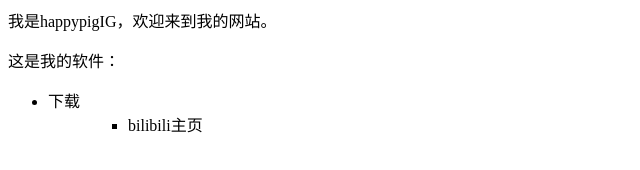
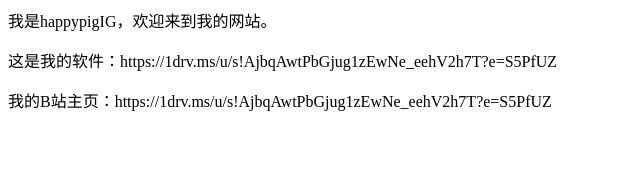
Before and after one commit to kalipigIG/kalipigIG.github.io, a plain HTML site: page index.html in a window 1280 px wide. Shown: the whole page, without its empty margins (0-640 px from the left). Drawn offline with Linux system fonts and the light colour scheme.

Commit message:
Update index.html

```diff
--- a/index.html
+++ b/index.html
@@ -1,8 +1,3 @@
 <p> 我是happypigIG，欢迎来到我的网站。
-<p> 这是我的软件：
-<ul>
-  <li> <a herf="https://1drv.ms/u/s!AjbqAwtPbGjug1zEwNe_eehV2h7T?e=S5PfUZ">下载</a> </li>
-<ul>
-<ul>
-  <li> <a herf="https://1drv.ms/u/s!AjbqAwtPbGjug1zEwNe_eehV2h7T?e=S5PfUZ">bilibili主页</a> </li>
- <ul>
+<p> 这是我的软件：https://1drv.ms/u/s!AjbqAwtPbGjug1zEwNe_eehV2h7T?e=S5PfUZ
+<p> 我的B站主页：https://1drv.ms/u/s!AjbqAwtPbGjug1zEwNe_eehV2h7T?e=S5PfUZ
```
